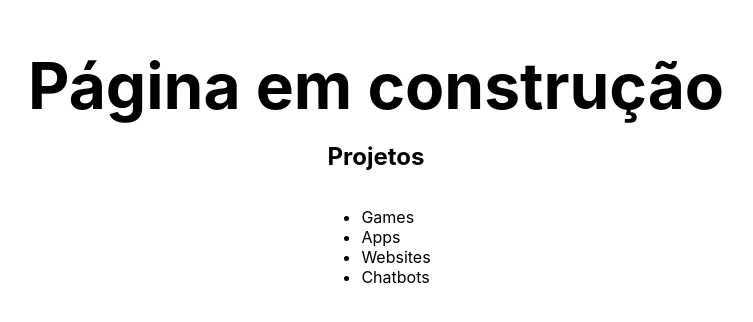
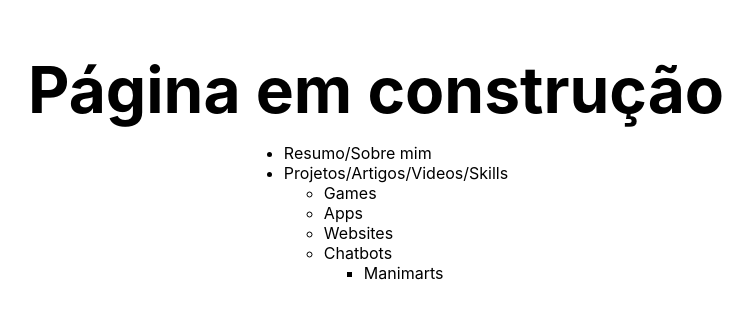
Before and after one commit to gabrieldissotti/portfolio, a Next.js app: page / in a window 1280 px wide. Shown: the part 224-546 px from the top of the page, without its empty margins (264-1017 px from the left). Built offline with nearby package versions, Linux system fonts and the light colour scheme.

Commit message:
feat(topics): added topics to buildd

```diff
--- a/pages/index.tsx
+++ b/pages/index.tsx
@@ -15,13 +15,27 @@ export default function Home() {
           Página em construção
         </h1>
 
-        <h2>Projetos</h2>
         <ul>
-          <li>Games</li>
-          <li>Apps</li>
-          <li>Websites</li>
-          <li>Chatbots</li>
+          <li>Resumo/Sobre mim</li>
+          <li>
+            Projetos/Artigos/Videos/Skills
+            <ul>
+              <li>Games</li>
+              <li>Apps</li>
+              <li>Websites</li>
+              <li>
+                Chatbots
+                <nav>
+                  <ul>
+                    <li>{/* <img src="" alt="manimarts bot logo"></img> */}<a href="#">Manimarts</a></li>
+                  </ul>
+                </nav>
+              </li>
+            </ul>
+          </li>
         </ul>
+
+
       </main>
     </div>
   )
```
